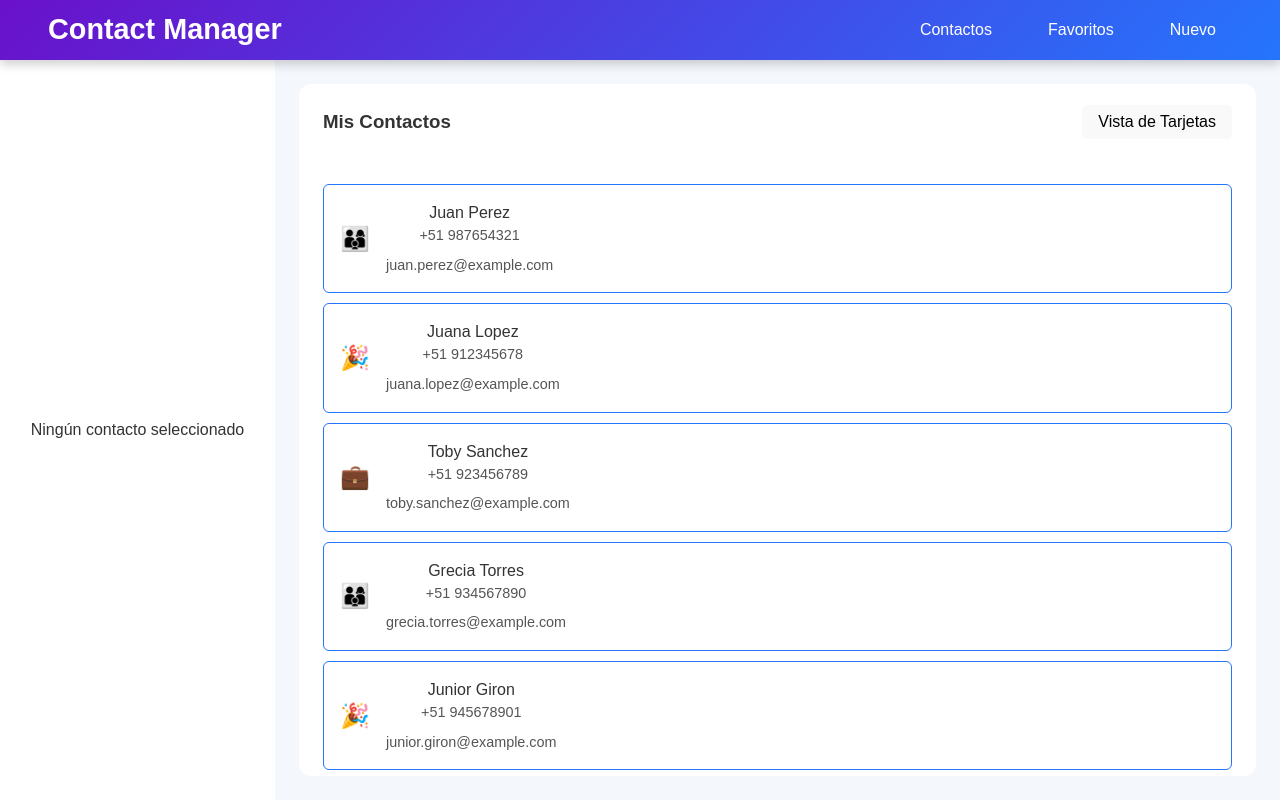
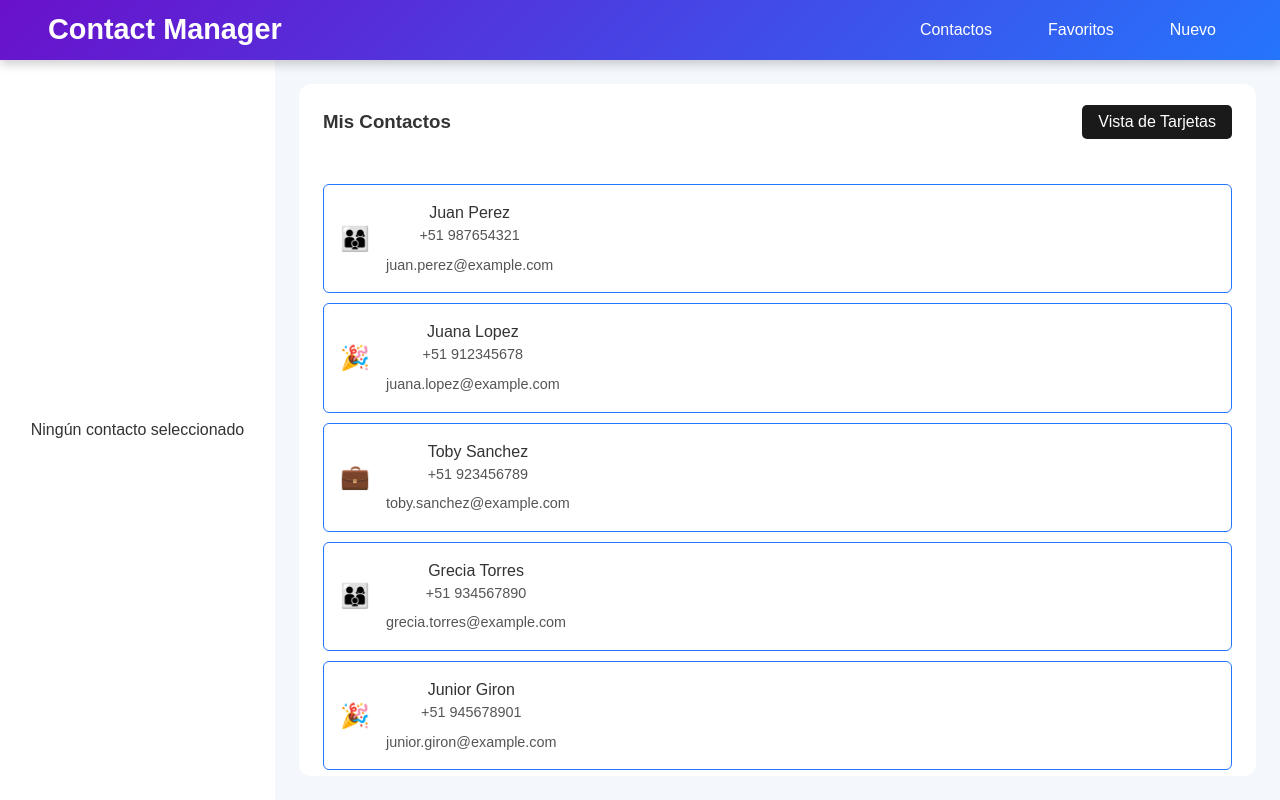
Before and after one commit to antony190599/contact-manager, a React (Vite) app: page / in a window 1280 px wide. Built offline with nearby package versions, Linux system fonts and the light colour scheme.

Commit message:
corregido

```diff
--- a/src/App.css
+++ b/src/App.css
@@ -103,7 +103,7 @@
 .main-content .main-title button {
   padding: 0.5rem 1rem;
   border: none;
-  color: #000;
+  color: #ffffff;
   border-radius: 5px;
   margin-right: 1.5rem;
   cursor: pointer;
--- a/src/index.css
+++ b/src/index.css
@@ -75,6 +75,6 @@ input[type='checkbox'] {
     color: #747bff;
   }
   button {
-    background-color: #f9f9f9;
+    color: #f9f9f9;
   }
 }
```
Also changed, not shown: 1 other file (tests, documents, lock files or other folders).
